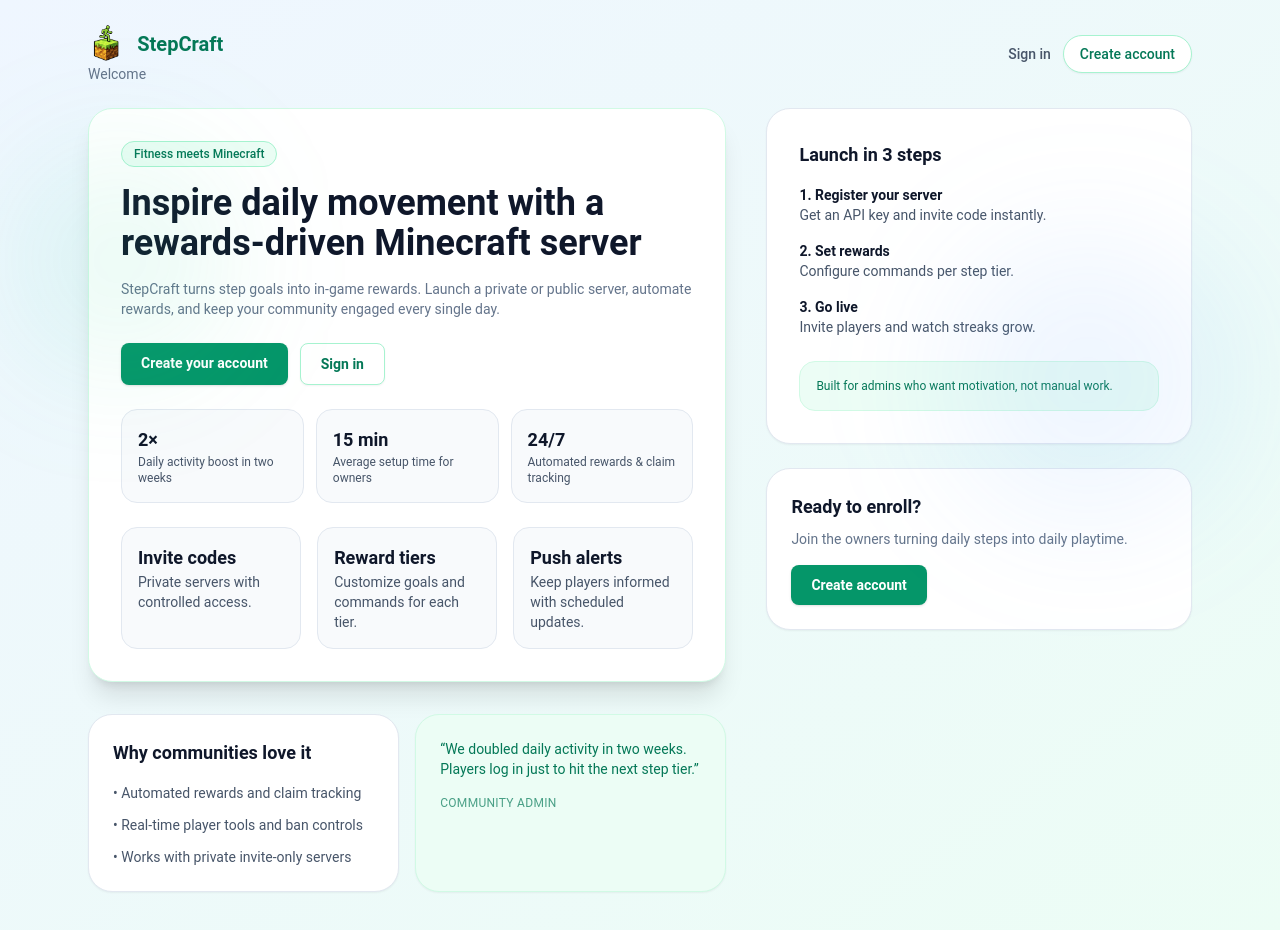
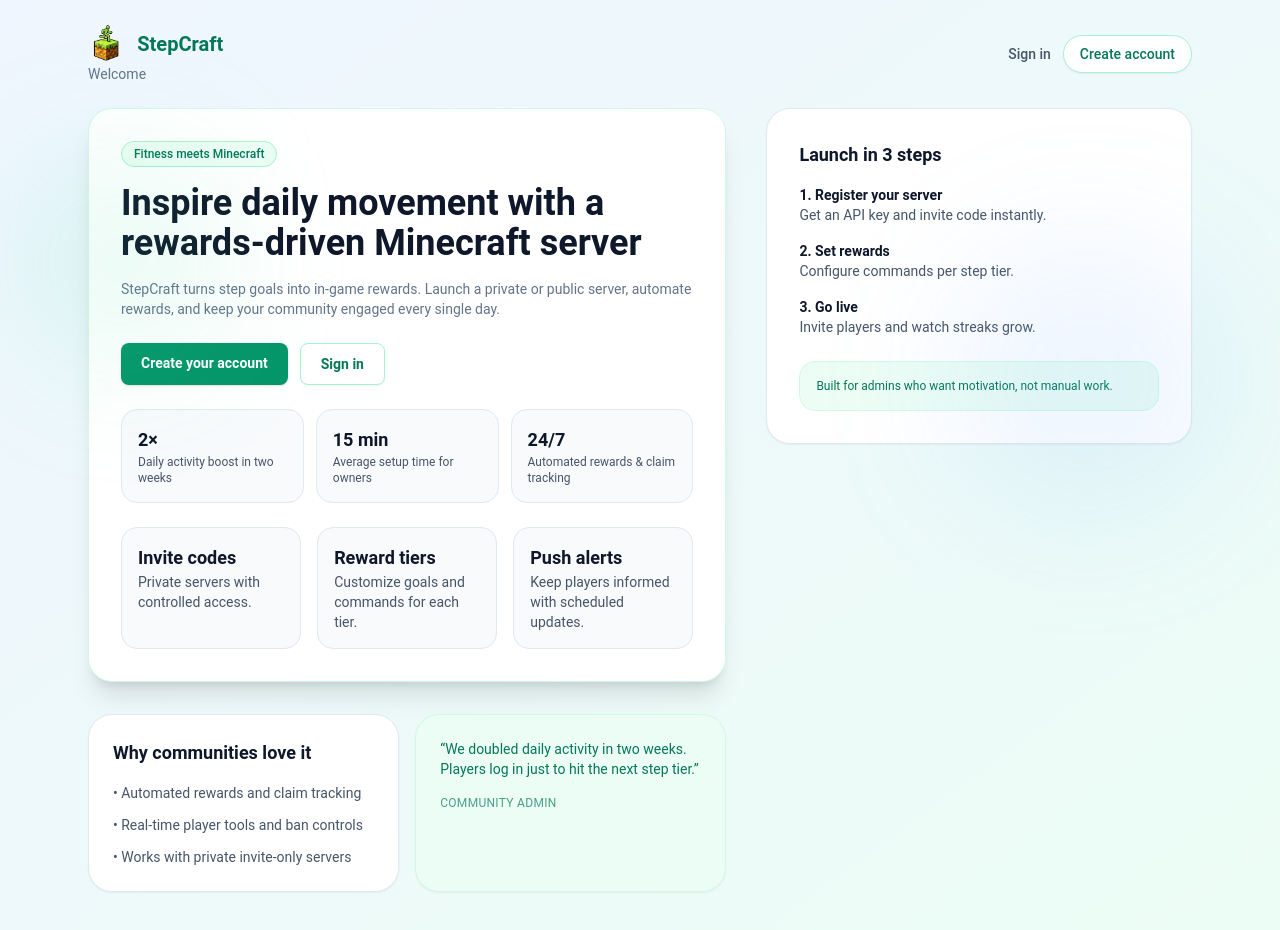
Before and after one commit to JaggerBean/FitCollector, a React (Vite) app in the folder Stepcraft_React/: page / in a window 1280 px wide. Shown: the top 930 px of the page. Built offline with nearby package versions, Linux system fonts and the light colour scheme; no server answers.

Commit message:
removed dupe

```diff
--- a/Stepcraft_React/src/pages/LandingPage.tsx
+++ b/Stepcraft_React/src/pages/LandingPage.tsx
@@ -112,20 +112,6 @@
               Built for admins who want motivation, not manual work.
             </div>
           </div>
-          <div className="rounded-3xl border border-slate-200 bg-white p-6 shadow-sm dark:border-slate-800 dark:bg-slate-900">
-            <h2 className="text-lg font-semibold text-slate-900 dark:text-slate-100">Ready to enroll?</h2>
-            <p className="mt-2 text-sm text-slate-500 dark:text-slate-400">
-              Join the owners turning daily steps into daily playtime.
-            </p>
-            <div className="mt-4">
-              <Link
-                to={isAuthenticated ? "/dashboard" : "/account/register"}
-                className="inline-flex rounded-lg bg-emerald-600 px-5 py-2.5 text-sm font-semibold text-white shadow hover:bg-emerald-700"
-              >
-                {isAuthenticated ? "Go to dashboard" : "Create account"}
-              </Link>
-            </div>
-          </div>
         </div>
       </div>
     </Layout>
```
